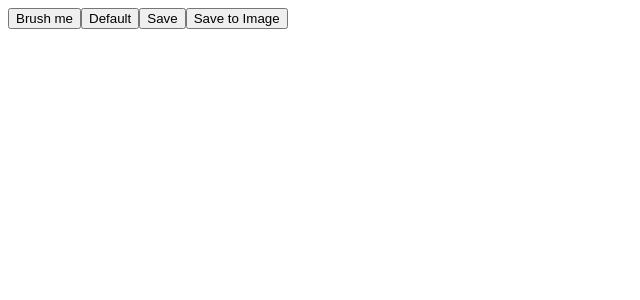
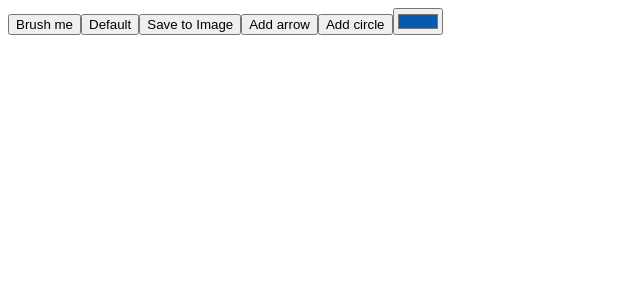
Before and after one commit to prophet-99/virtual-whiteboard, a React (Vite) app: page / in a window 1280 px wide. Shown: the top 300 px of the page, without its empty margins (0-640 px from the left). Built offline with nearby package versions, Linux system fonts and the light colour scheme.

Commit message:
Create getRandomIdUtil and working in controls of whiteboard

```diff
--- a/src/app/WhiteBoard.tsx
+++ b/src/app/WhiteBoard.tsx
@@ -63,12 +63,7 @@ const WhiteBoard = () => {
   const stageRef = useRef<StageType>();
   const layerRef = useRef<LayerType>();
   // CUSTOM HOOK TO IMPROVE THE USE OF ALL SHAPES
-  const {
-    getAllShapeStates,
-    getAllShapes,
-    getSpecificShape,
-    getSpecificShapeState,
-  } = useShape(
+  const { getAllShapeStates, getAllShapes, getSpecificShapeState } = useShape(
     {
       arrows,
       circles,
@@ -121,6 +116,8 @@ const WhiteBoard = () => {
     });
     paintBrush();
   }, [paintBrush, setConfigBrush, tool]);
+  // TODO: CHECK THE ORDER WHEN IS LOADED
+  // TODO:
   // CUSTOM HOOK TO REMOVE THE SHAPES
   useRemoveShapes(
     getAllShapes(),
@@ -138,8 +135,6 @@ const WhiteBoard = () => {
       {/* INIT CONTROLS SECTION */}
       <WhiteBoardControls
         shapeList={getAllShapes()}
-        shapeStateList={getAllShapeStates()}
-        getSpecificShape={getSpecificShape}
         getSpecificShapeState={getSpecificShapeState}
         setTool={setTool}
         stageRef={stageRef.current}
--- a/src/app/WhiteBoardControls.tsx
+++ b/src/app/WhiteBoardControls.tsx
@@ -1,27 +1,76 @@
-import React from 'react';
+import { useEffect, useRef, useState } from 'react';
 
 import { Stage as StageType } from 'konva/lib/Stage';
 
 import { ShapeEnum } from './models/enums/Shape.enum';
-import {
-  GeneralShapeModel,
-  ImageShapeModel,
-  LineShapeModel,
-  TextShapeModel,
-} from './models/Shape.model';
-import { ShapeListModel, ShapeStateListModel } from './models/ShapeState.model';
+import { GeneralShapeModel, LineShapeModel } from './models/Shape.model';
+import { ShapeListModel } from './models/ShapeState.model';
 import { ToolType } from './models/types/Tool.type';
 import { saveStoredDataUtil } from './utils/storedData.util';
+import getRandomIdUtil from './utils/getRandomId.util';
 
 const WhiteBoardControls = ({
   shapeList,
-  // shapeStateList,
-  // getSpecificShape,
-  // getSpecificShapeState,
+  getSpecificShapeState,
   setTool,
   stageRef,
 }: WhiteBoardControlsPropsType) => {
-  console.log('aea');
+  const lastShapeList = useRef(shapeList);
+  // CHECK IF SAVE WHEN EXIST ONE CHANGE
+  useEffect(() => {
+    if (JSON.stringify(shapeList) !== JSON.stringify(lastShapeList.current)) {
+      saveStoredDataUtil(shapeList);
+      lastShapeList.current = shapeList;
+    }
+  }, [shapeList]);
+  // SAVE TO IMAGE
+  const saveToImage = () => {
+    const link = document.createElement('a');
+    link.download = 'whiteboard.png';
+    // CONFIGURE WITH PIXEL RATIO 1.5 FOR HD IMAGES
+    link.href = stageRef.toDataURL({ pixelRatio: 1.5 });
+    document.body.appendChild(link);
+    link.click();
+    document.body.removeChild(link);
+  };
+  // STATE OF COLOR
+  const [color, setColor] = useState('#0959AE');
+  // FUNCTIONS TO CREATE SHAPES
+  const createArrow = () => {
+    const setArrows = getSpecificShapeState(ShapeEnum.ARROWS) as React.Dispatch<
+      React.SetStateAction<LineShapeModel[]>
+    >;
+    setArrows((prevState) => [
+      ...prevState,
+      {
+        id: getRandomIdUtil(ShapeEnum.ARROWS),
+        points: [window.innerWidth / 2, 100, window.innerWidth / 2, 300], // *[X1, Y1, X2, Y2] -> (X1 === X2)
+        stroke: color,
+        strokeWidth: 8,
+      },
+    ]);
+  };
+  const createCircle = () => {
+    const setCircles = getSpecificShapeState(
+      ShapeEnum.CIRCLES
+    ) as React.Dispatch<React.SetStateAction<GeneralShapeModel[]>>;
+    setCircles((prevState) => [
+      ...prevState,
+      {
+        id: getRandomIdUtil(ShapeEnum.CIRCLES),
+        x: window.innerWidth / 2,
+        y: 300,
+        width: 100,
+        height: 100,
+        fill: color,
+      },
+    ]);
+  };
+  const createImage = () => {};
+  const createLine = () => {};
+  const createRectangle = () => {};
+  const createText = () => {};
+
   return (
     <>
       <button onClick={() => setTool('BRUSH')} type="button">
@@ -30,43 +79,27 @@ const WhiteBoardControls = ({
       <button onClick={() => setTool('DEFAULT')} type="button">
         Default
       </button>
-      <button
-        onClick={() => {
-          saveStoredDataUtil(shapeList);
-        }}
-        type="button"
-      >
-        Save
-      </button>
-      <button
-        onClick={() => {
-          const link = document.createElement('a');
-          link.download = 'whiteboard.png';
-          // CONFIGURE WITH PIXEL RATIO 1.5 FOR HD IMAGES
-          link.href = stageRef.toDataURL({ pixelRatio: 1.5 });
-          document.body.appendChild(link);
-          link.click();
-          document.body.removeChild(link);
-        }}
-        type="button"
-      >
+      <button onClick={saveToImage} type="button">
         Save to Image
       </button>
+      <button onClick={createArrow} type="button">
+        Add arrow
+      </button>
+      <button onClick={createCircle} type="button">
+        Add circle
+      </button>
+      <input
+        type="color"
+        value={color}
+        onChange={(evt) => setColor(evt.target.value)}
+      />
     </>
   );
 };
 
 type WhiteBoardControlsPropsType = {
-  shapeStateList: ShapeStateListModel;
   shapeList: ShapeListModel;
-  getSpecificShape: (type: ShapeEnum) => any;
-  getSpecificShapeState: (
-    type: ShapeEnum
-  ) =>
-    | LineShapeModel[]
-    | GeneralShapeModel[]
-    | ImageShapeModel[]
-    | TextShapeModel[];
+  getSpecificShapeState: (type: ShapeEnum) => any;
   setTool: React.Dispatch<React.SetStateAction<ToolType>>;
   stageRef: StageType;
 };
--- a/src/app/hooks/useBrushWB.ts
+++ b/src/app/hooks/useBrushWB.ts
@@ -7,11 +7,11 @@ import { Transformer } from 'konva/lib/shapes/Transformer';
 import { Layer } from 'konva/lib/Layer';
 import { Stage } from 'konva/lib/Stage';
 
-import * as uuid from 'uuid';
-
+import getRandomIdUtil from '../utils/getRandomId.util';
 import { BrushModel } from '../models/Brush.model';
 import { LineShapeModel } from '../models/Shape.model';
 import { ToolType } from '../models/types/Tool.type';
+import { ShapeEnum } from '../models/enums/Shape.enum';
 
 /**
  * Custom hook to free brush in canvas
@@ -119,7 +119,7 @@ const useBrushWB = (
         const position = stage.getPointerPosition();
 
         lastLine = new Konva.Line({
-          id: `brush~${uuid.v4()}`,
+          id: getRandomIdUtil(ShapeEnum.BRUSHES),
           stroke: 'purple',
           strokeWidth: 6,
           globalCompositeOperation: 'source-over',
--- a/src/app/hooks/useRemoveShapes.ts
+++ b/src/app/hooks/useRemoveShapes.ts
@@ -7,6 +7,7 @@ import {
   ShapeListModel,
   ShapeStateListModel,
 } from '../models/ShapeState.model';
+import { saveStoredDataUtil } from '../utils/storedData.util';
 
 /**
  * Custom hook to delete shapes
@@ -44,6 +45,8 @@ const useRemoveShapes = (
         if (selectedIdx !== -1) {
           arrows.splice(selectedIdx, 1);
           setArrows(arrows);
+          // MANUALLY DELETE BECAUSE EXISTS forceUpdate()
+          saveStoredDataUtil(shapeList);
           forceUpdate();
           return;
         }
@@ -51,6 +54,8 @@ const useRemoveShapes = (
         if (selectedIdx !== -1) {
           circles.splice(selectedIdx, 1);
           setCircles(circles);
+          // MANUALLY DELETE BECAUSE EXISTS forceUpdate()
+          saveStoredDataUtil(shapeList);
           forceUpdate();
           return;
         }
@@ -58,6 +63,8 @@ const useRemoveShapes = (
         if (selectedIdx !== -1) {
           images.splice(selectedIdx, 1);
           setImages(images);
+          // MANUALLY DELETE BECAUSE EXISTS forceUpdate()
+          saveStoredDataUtil(shapeList);
           forceUpdate();
           return;
         }
@@ -65,6 +72,8 @@ const useRemoveShapes = (
         if (selectedIdx !== -1) {
           lines.splice(selectedIdx, 1);
           setLines(lines);
+          // MANUALLY DELETE BECAUSE EXISTS forceUpdate()
+          saveStoredDataUtil(shapeList);
           forceUpdate();
           return;
         }
@@ -72,6 +81,8 @@ const useRemoveShapes = (
         if (selectedIdx !== -1) {
           rectangles.splice(selectedIdx, 1);
           setRectangles(rectangles);
+          // MANUALLY DELETE BECAUSE EXISTS forceUpdate()
+          saveStoredDataUtil(shapeList);
           forceUpdate();
           return;
         }
@@ -79,6 +90,8 @@ const useRemoveShapes = (
         if (selectedIdx !== -1) {
           texts.splice(selectedIdx, 1);
           setTexts(texts);
+          // MANUALLY DELETE BECAUSE EXISTS forceUpdate()
+          saveStoredDataUtil(shapeList);
           forceUpdate();
           return;
         }
@@ -90,6 +103,8 @@ const useRemoveShapes = (
             .destroy();
           brushes.splice(selectedIdx, 1);
           setBrushes(brushes);
+          // MANUALLY DELETE BECAUSE EXISTS forceUpdate()
+          saveStoredDataUtil(shapeList);
           forceUpdate();
         }
       }
--- a/src/app/hooks/useShape.ts
+++ b/src/app/hooks/useShape.ts
@@ -7,7 +7,8 @@ import {
 /**
  * Custom hook to manage all shapes with their states
  * @param shapeList List of all shapes
- * @param shapeStateList List of all shape states
+ * @param shapeStateList List of all shape states (example of name states for arrows: "setArrows")
+ * Important: all states must be related to the Shape enum (Shape.enum.ts)
  * @returns Functions to handle the state of shapes
  */
 const useShape = (
--- /dev/null
+++ b/src/app/utils/getRandomId.util.ts
@@ -0,0 +1,26 @@
+import * as uuid from 'uuid';
+
+import { ShapeEnum } from '../models/enums/Shape.enum';
+
+const getRandomIdUtil = (shapeType: ShapeEnum) => {
+  switch (shapeType) {
+    case ShapeEnum.ARROWS:
+      return `arrow~${uuid.v4()}`;
+    case ShapeEnum.BRUSHES:
+      return `brush~${uuid.v4()}`;
+    case ShapeEnum.CIRCLES:
+      return `circle~${uuid.v4()}`;
+    case ShapeEnum.IMAGES:
+      return `image~${uuid.v4()}`;
+    case ShapeEnum.LINES:
+      return `line~${uuid.v4()}`;
+    case ShapeEnum.RECTANGLES:
+      return `rectangle~${uuid.v4()}`;
+    case ShapeEnum.TEXTS:
+      return `text~${uuid.v4()}`;
+    default:
+      return uuid.v4();
+  }
+};
+
+export default getRandomIdUtil;
--- a/src/app/utils/storedData.util.ts
+++ b/src/app/utils/storedData.util.ts
@@ -1,10 +1,10 @@
 import { ShapeEnum } from '../models/enums/Shape.enum';
-import { GroupShapeModel } from '../models/Shape.model';
+import { ShapeListModel } from '../models/ShapeState.model';
 
 export const getStoredDataUtil = () => {
   const parsedData = JSON.parse(
     window.sessionStorage.getItem('WHITEBOARD')
-  ) as GroupShapeModel;
+  ) as ShapeListModel;
 
   if (!parsedData) return undefined;
   return parsedData;
@@ -17,7 +17,7 @@ export const getSpecificStoredDataUtil = (shapeType: ShapeEnum) => {
   return storedData[shapeType];
 };
 
-export const saveStoredDataUtil = (shapes: GroupShapeModel) => {
+export const saveStoredDataUtil = (shapes: ShapeListModel) => {
   window.sessionStorage.setItem('WHITEBOARD', JSON.stringify(shapes));
 };
 
```
